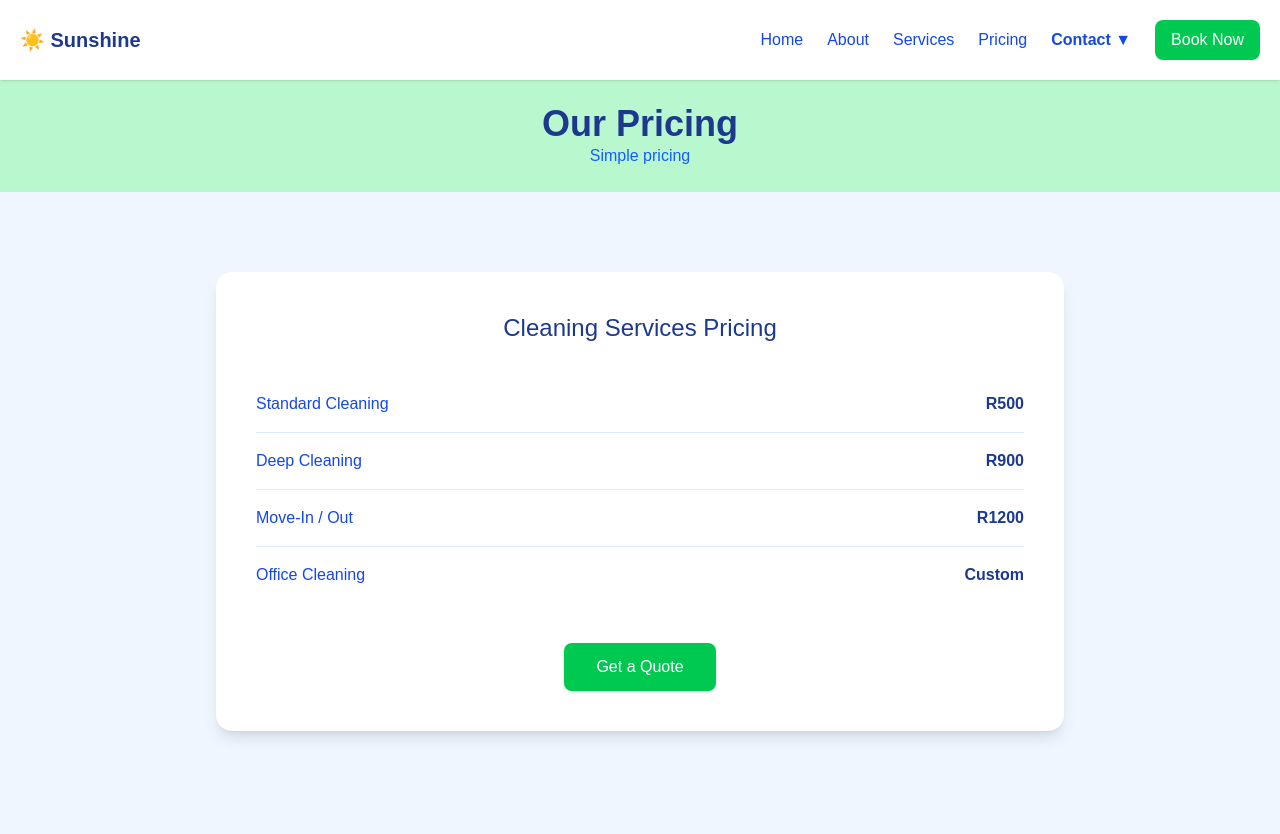
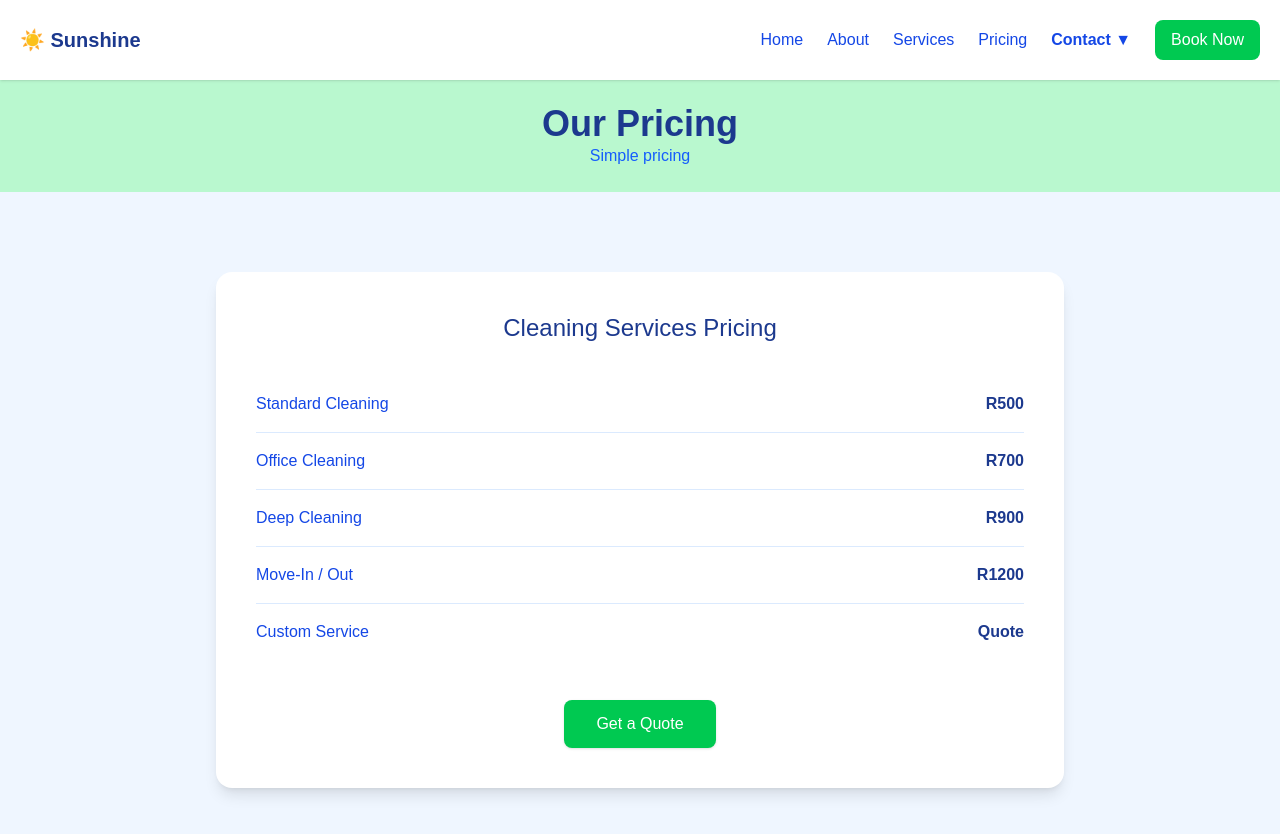
Before and after one commit to LiyemaKrele/sunshine-cleaning, a Next.js app: page /pricing in a window 1280 px wide. Shown: the top 834 px of the page. Built offline with nearby package versions, Linux system fonts and the light colour scheme.

Commit message:
Updated cleaning services and price show on booking

```diff
--- a/app/contact/page.tsx
+++ b/app/contact/page.tsx
@@ -401,10 +401,11 @@ export default function Contact() {
                       className="w-full border border-blue-200 p-3 rounded-lg"
                     >
                       <option value="">Select a service</option>
-                      <option>Standard Cleaning</option>
-                      <option>Deep Cleaning</option>
-                      <option>Move-In / Move-Out</option>
-                      <option>Office Cleaning</option>
+                      <option>Standard Cleaning ~ R500</option>
+                      <option>Office Cleaning ~ R900</option>
+                      <option>Deep Cleaning ~ R800</option>
+                      <option>Move-In / Move-Out ~ R1200 </option>
+                      <option>Custom Service ~ Quote</option>
                     </select>
                   </div>
 
@@ -434,7 +435,7 @@ export default function Contact() {
                   {/* NOTES */}
                   <div>
                     <label className="text-sm font-medium">
-                      Additional Notes
+                      Custom Request
                     </label>
                     <textarea
                       name="notes"
--- a/app/pricing/page.tsx
+++ b/app/pricing/page.tsx
@@ -3,7 +3,6 @@ import Link from "next/link";
 export default function Pricing() {
   return (
     <main className="bg-blue-50 min-h-screen">
-
       <section className="bg-green-200 py-6 text-center">
         <h1 className="text-4xl font-bold text-blue-900">Our Pricing</h1>
         <p className="text-blue-600">Simple pricing</p>
@@ -11,25 +10,26 @@ export default function Pricing() {
 
       <section className="max-w-4xl mx-auto px-6 py-20">
         <div className="bg-white rounded-2xl shadow-lg p-10 text-center">
-
           <h2 className="text-2xl text-blue-900 mb-8">
             Cleaning Services Pricing
           </h2>
 
           <div className="divide-y divide-blue-100">
-
             {[
               ["Standard Cleaning", "R500"],
+              ["Office Cleaning", "R700"],
               ["Deep Cleaning", "R900"],
               ["Move-In / Out", "R1200"],
-              ["Office Cleaning", "Custom"]
+              ["Custom Service", "Quote"],
             ].map(([name, price]) => (
-              <div key={name} className="flex justify-between py-4 text-blue-700">
+              <div
+                key={name}
+                className="flex justify-between py-4 text-blue-700"
+              >
                 <span>{name}</span>
                 <span className="text-blue-900 font-semibold">{price}</span>
               </div>
             ))}
-
           </div>
 
           <Link href="/contact">
@@ -37,10 +37,8 @@ export default function Pricing() {
               Get a Quote
             </button>
           </Link>
-
         </div>
       </section>
-
     </main>
   );
 }
```
